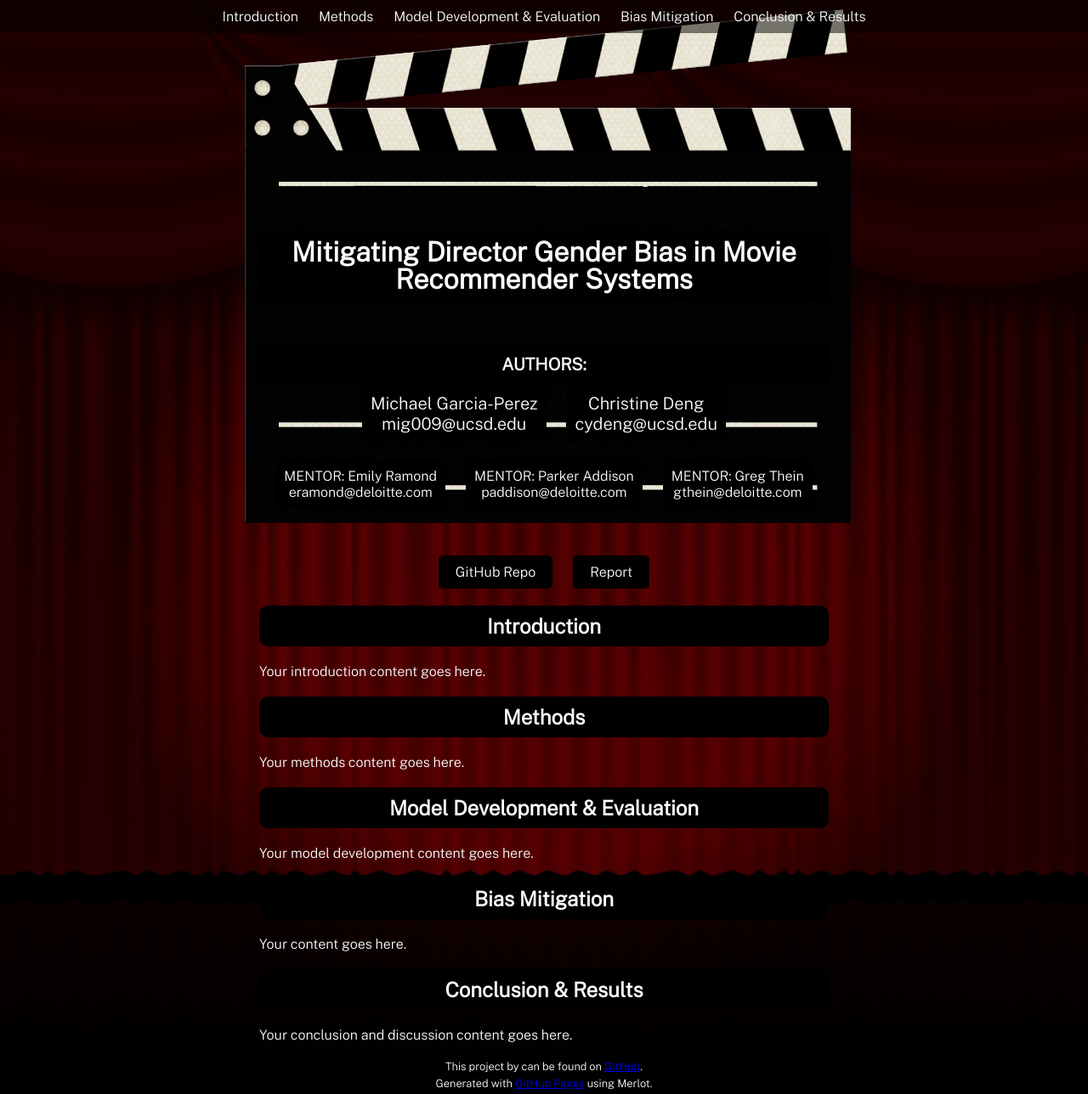
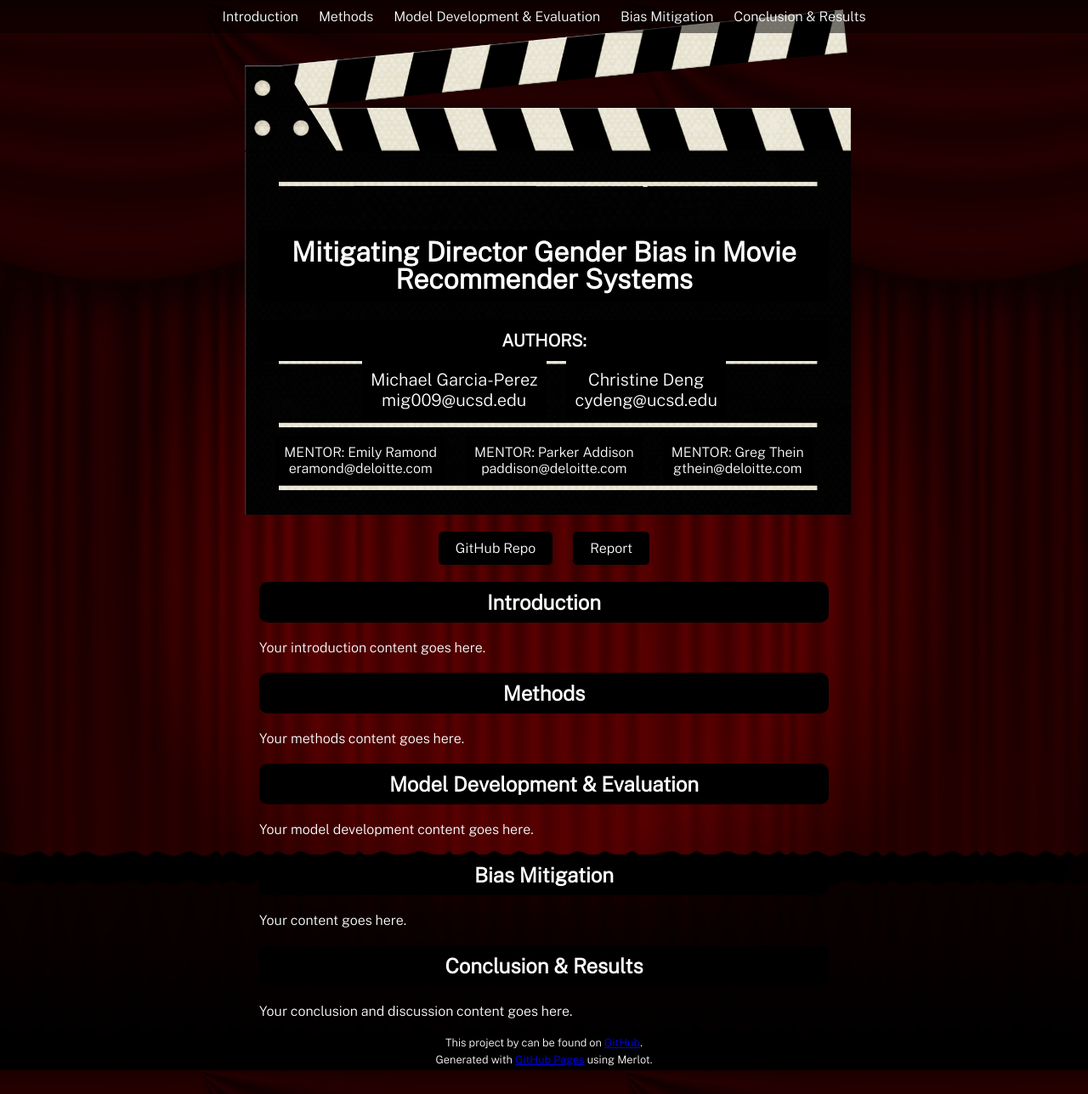
Before and after one commit to michael-garciaperez/DSC180A-Methodology-5, a Jekyll site: the page built from index.md, in a window 1280 px wide and 1288 px high. Shown: the whole window at 85% size. Built offline with Jekyll 4.4.1, drawn with Linux system fonts in a browser that asks for light colours.

Commit message:
Update style.scss

```diff
--- a/assets/css/style.scss
+++ b/assets/css/style.scss
@@ -19,12 +19,14 @@
   margin: 0 auto;
 }
 
+/* header */
+
 header {
   position: relative;
   z-index: 2;
   margin: 0 auto;
   max-width: 670px; /* Adjusted maximum width */
-  padding: 250px 40px 25px; /* Increased top padding to move the picture down */
+  padding: 250px 40px 25px; /* Increased top padding to shift everything down */
   background-image: url('../images/clap_board.png');
   background-size: 100%;
   background-repeat: no-repeat;
@@ -68,7 +70,6 @@
 /* Style for author and mentor names */
 .author-mentor-container {
   text-align: center;
-  margin-top: 50px; /* Adjusted margin to move the text down */
 }
 
 .author-mentor-container p {
```
